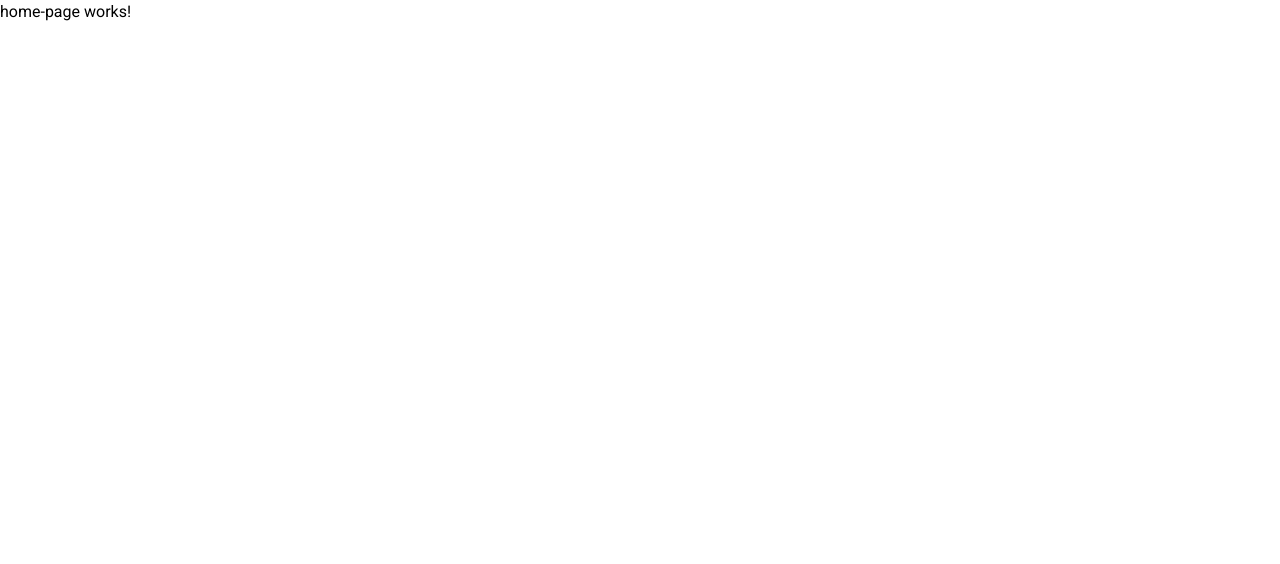
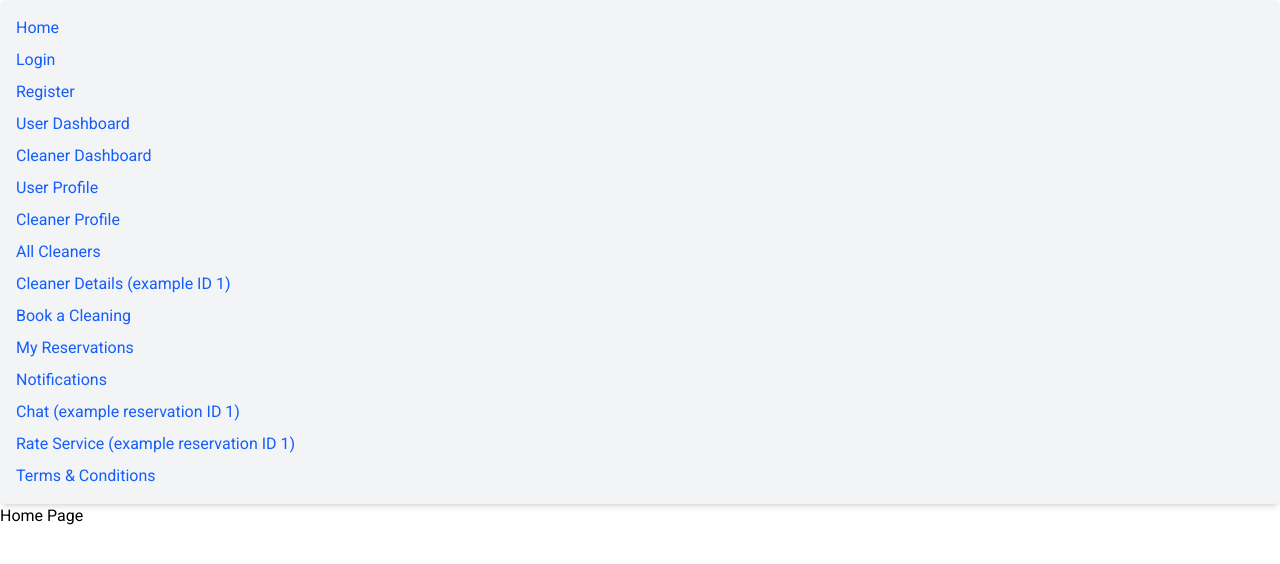
Before and after one commit to AndNijaz/cleanme-frontend, an Angular app: page / in a window 1280 px wide. Shown: the top 564 px of the page. Built offline with nearby package versions, Linux system fonts and the light colour scheme.

Commit message:
ADDED: Added links to pages on homepage REMOVED: Uneccessary coments

```diff
--- a/src/app/features/home/home-page/home-page.component.html
+++ b/src/app/features/home/home-page/home-page.component.html
@@ -1 +1,22 @@
-<p>home-page works!</p>
+<nav class="bg-gray-100 p-4 rounded-md shadow-md">
+  <ul class="space-y-2">
+    <li><a routerLink="/" class="block text-blue-600 hover:underline">Home</a></li>
+    <li><a routerLink="/login" class="block text-blue-600 hover:underline">Login</a></li>
+    <li><a routerLink="/register" class="block text-blue-600 hover:underline">Register</a></li>
+    <li><a routerLink="/dashboard/user" class="block text-blue-600 hover:underline">User Dashboard</a></li>
+    <li><a routerLink="/dashboard/cleaner" class="block text-blue-600 hover:underline">Cleaner Dashboard</a></li>
+    <li><a routerLink="/profile/user" class="block text-blue-600 hover:underline">User Profile</a></li>
+    <li><a routerLink="/profile/cleaner" class="block text-blue-600 hover:underline">Cleaner Profile</a></li>
+    <li><a routerLink="/cleaners" class="block text-blue-600 hover:underline">All Cleaners</a></li>
+    <li><a routerLink="/cleaner/1" class="block text-blue-600 hover:underline">Cleaner Details (example ID 1)</a></li>
+    <li><a routerLink="/book" class="block text-blue-600 hover:underline">Book a Cleaning</a></li>
+    <li><a routerLink="/my-reservations" class="block text-blue-600 hover:underline">My Reservations</a></li>
+    <li><a routerLink="/notifications" class="block text-blue-600 hover:underline">Notifications</a></li>
+    <li><a routerLink="/chat/1" class="block text-blue-600 hover:underline">Chat (example reservation ID 1)</a></li>
+    <li><a routerLink="/rate/1" class="block text-blue-600 hover:underline">Rate Service (example reservation ID 1)</a>
+    </li>
+    <li><a routerLink="/terms" class="block text-blue-600 hover:underline">Terms & Conditions</a></li>
+  </ul>
+</nav>
+
+<p>Home Page</p>
```
Also changed, not shown: src/app/app.routes.ts (+0 -8 lines), src/app/features/home/home-page/home-page.component.ts (+4 -5 lines), src/app/features/home/home-page/home-page.component.css (deleted), 1 other file (tests, documents, lock files or other folders).
